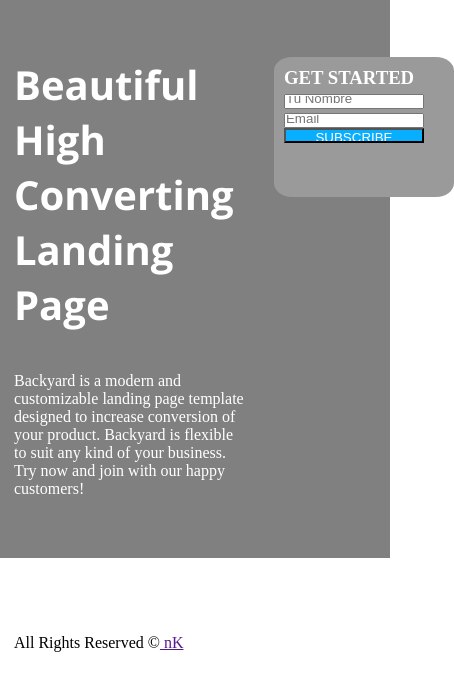
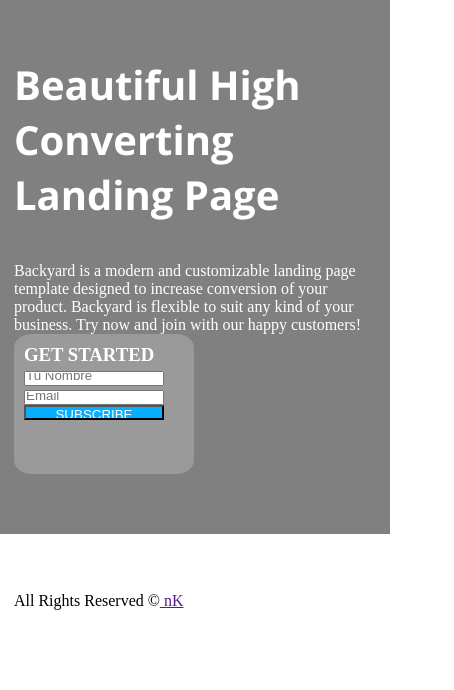
Before and after one commit to tatiquiba/Landing-page, a plain HTML site: page index.html in a window 390 px wide. Shown: the part 28-718 px from the top of the page, 454 px wide, since content can reach past the window. Drawn offline with nearby package versions, Linux system fonts and the light colour scheme.

Commit message:
arreglo responsive

```diff
--- a/grid-system.css
+++ b/grid-system.css
@@ -108,7 +108,7 @@
 }
 
 @media (max-width: 535px) {
-	[class="col-6"] {
+	.col-8 {
 		width: 100%;
 	}
 }
```
Also changed, not shown: index.html (+0 -1 lines).
